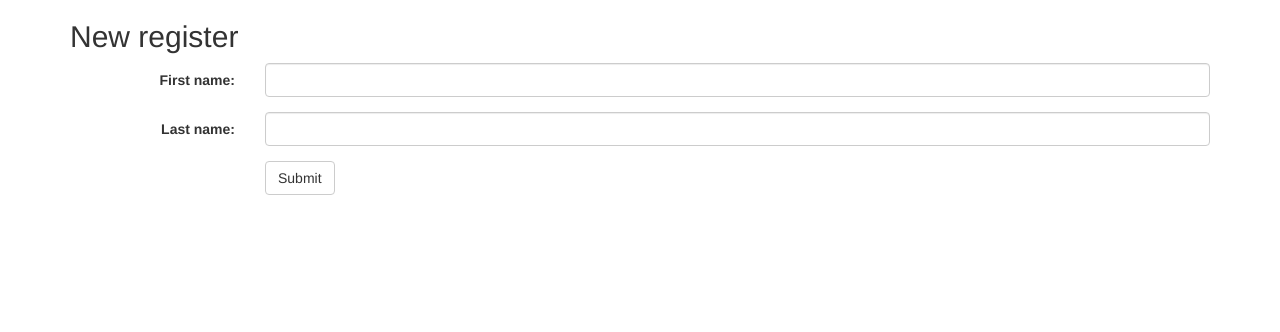
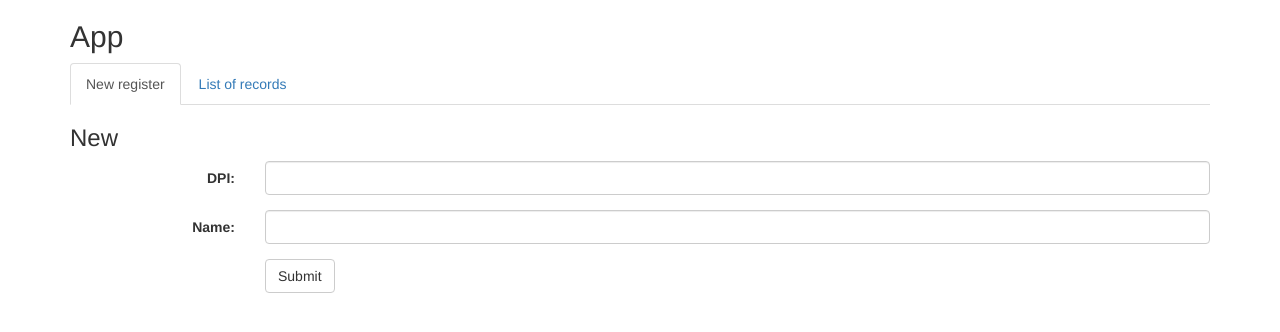
Before and after one commit to Caceres-Joseph/trambo_docker, a Flask app: page / in a window 1280 px wide. Shown: the top 332 px of the page. Run offline with Flask 2, Linux system fonts and the light colour scheme; data that the repository does not hold is empty; some libraries are stand-ins or nearby versions.

Commit message:
page html

```diff
--- a/Exercise_3/Flask/app.py
+++ b/Exercise_3/Flask/app.py
@@ -1,30 +1,42 @@
 from flask import Flask, render_template, request, redirect
 from flask_restful import Resource, Api
+import redis
 
 app = Flask(__name__)
 
 
 #+--------------------
-# Index
+# Redis
+#---------------------
+#Connect
+r = redis.Redis(
+    host='localhost',
+    port=6379,
+    password='')
+
+#Clear
+r.flushdb()
+
+
+#+--------------------
+# Page
 #---------------------
 @app.route("/")
 def home():
-    return render_template("index.html")
+    return render_template("index.html", data=r.scan_iter(), r=r )
 
 
 
 #+--------------------
-# Insert data
+# Post method
 #---------------------
 @app.route('/handle_data', methods=['POST'])
 def handle_data():
-    fName = request.form['fName']
-    print(fName)
+    dpi = request.form['dpi']
+    name = request.form['name']
+    r.set(dpi,name)
     return redirect('/')
 
 
-    # your code
-    # return a response
-
 if __name__ == '__main__':
     app.run(debug=True, host='0.0.0.0')
--- a/Exercise_3/Flask/templates/index.html
+++ b/Exercise_3/Flask/templates/index.html
@@ -8,29 +8,46 @@
     <link rel="stylesheet" href="https://maxcdn.bootstrapcdn.com/bootstrap/3.4.0/css/bootstrap.min.css">
     <script src="https://ajax.googleapis.com/ajax/libs/jquery/3.4.1/jquery.min.js"></script>
     <script src="https://maxcdn.bootstrapcdn.com/bootstrap/3.4.0/js/bootstrap.min.js"></script>
+
 </head>
 
 <body>
 
+    <!--
+        for key in r.scan_iter():
+       print(key)
+       print(r.get(key))
+    -->
 
-    <!-- Page Content -->
+
+
     <div class="container">
+        <h2>App</h2>
 
-        <div class="row">
 
-            <div class="container">
-                <h2>New register</h2>
+        <ul class="nav nav-tabs">
+            <li class="active"><a data-toggle="tab" href="#home">New register</a></li>
+            <li><a data-toggle="tab" href="#menu1">List of records</a></li>
+        </ul>
+
+        <div class="tab-content">
+
+
+            <!-- NEW -->
+            <div id="home" class="tab-pane fade in active">
+                <h3>New</h3>
+
                 <form action="{{ url_for('handle_data') }}" method="post" class="form-horizontal">
                     <div class="form-group">
-                        <label class="control-label col-sm-2" for="pwd">First name:</label>
+                        <label class="control-label col-sm-2" for="pwd">DPI:</label>
                         <div class="col-sm-10">
-                            <input type="text" class="form-control" id="fName" name="fName">
+                            <input type="text" class="form-control" id="dpi" name="dpi">
                         </div>
                     </div>
                     <div class="form-group">
-                        <label class="control-label col-sm-2" for="email">Last name:</label>
+                        <label class="control-label col-sm-2" for="email">Name:</label>
                         <div class="col-sm-10">
-                            <input type="text" class="form-control" id="lName" name="lName">
+                            <input type="text" class="form-control" id="name" name="name">
                         </div>
                     </div>
 
@@ -40,12 +57,30 @@
                         </div>
                     </div>
                 </form>
-
             </div>
 
+            <!-- LIST -->
+            <div id="menu1" class="tab-pane fade">
+                <h3>List of records</h3>
+                <table class="table table-dark">
+                    <thead>
+                        <tr>
+                            <th scope="col">DPI</th>
+                            <th scope="col">Name</th>
+                        </tr>
+                    </thead>
+                    <tbody>
+                        {%for key in data%}
+                        <tr>
+                            <th scope="row">{{ key.decode("utf-8") }}</th>
+                            <td>{{r.get(key).decode("utf-8")}}</td>
+                        </tr>
+                        {%endfor%}
+                    </tbody>
+                </table>
+            </div>
         </div>
     </div>
-
 </body>
 
 </html>
```
Also changed, not shown: Exercise_3/compose.yaml (added, +17 -0 lines), Exercise_3/Flask/Readme.md, 1 other file.
